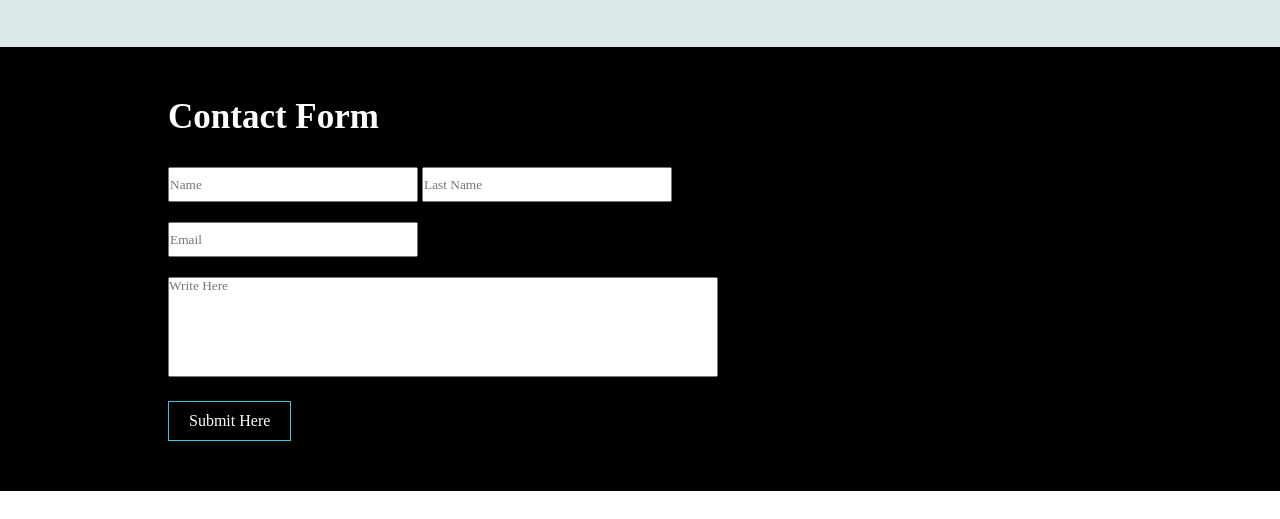
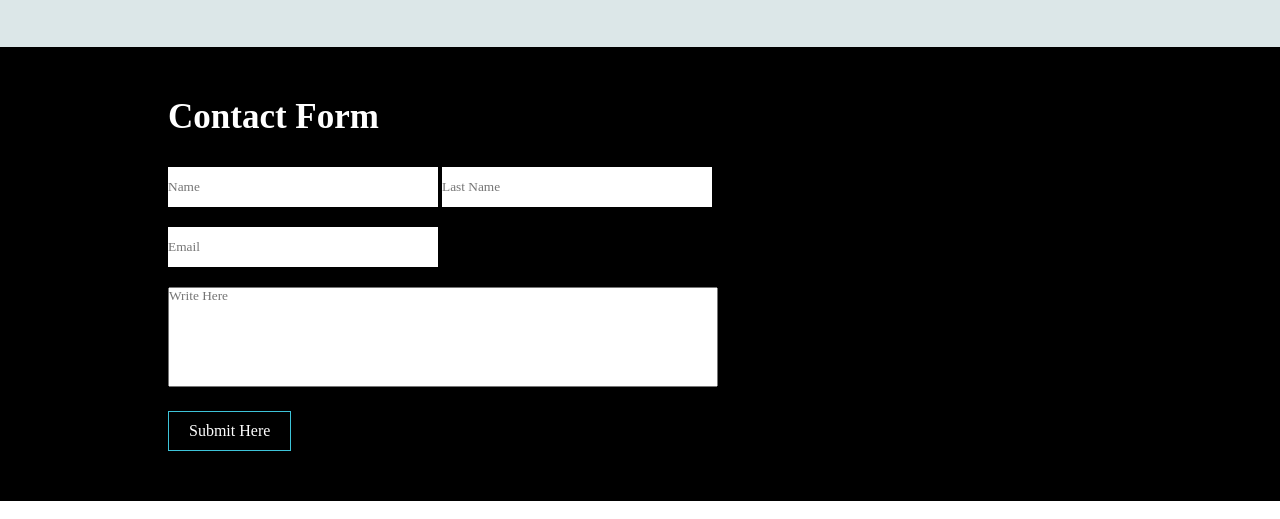
Before and after one commit to ammarshaikh22/pixal-waves-website, a website: page index.html in a window 1280 px wide. Shown: the part 1981-2500 px from the top of the page. Drawn offline with Linux system fonts and the light colour scheme.

Commit message:
Update style.css

```diff
--- a/css/style.css
+++ b/css/style.css
@@ -376,9 +376,10 @@ contact section start
 }
 
 .contact input {
-    width: 250px;
-    height: 35px;
+    width: 270px;
+    height: 40px;
     margin-bottom: 20px;
+    border: none;
 }
 
 .contact #text {
```
